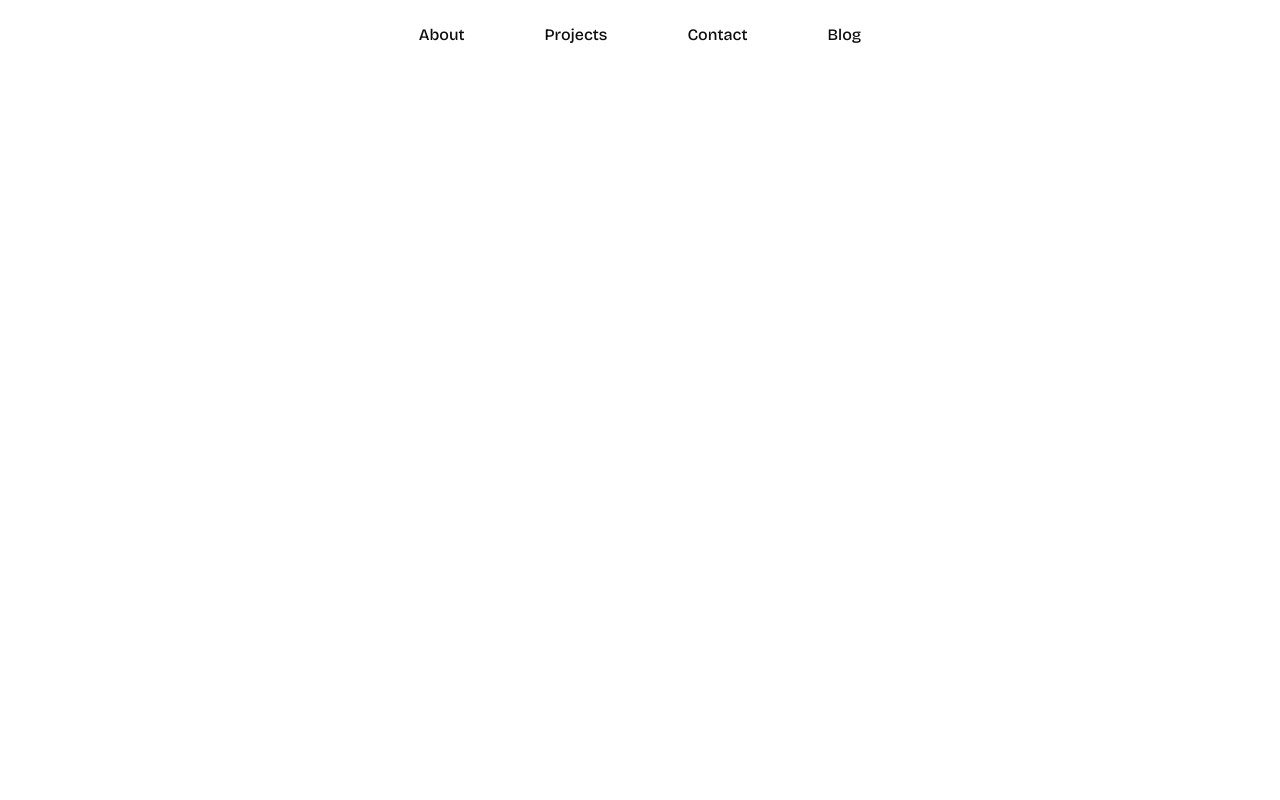
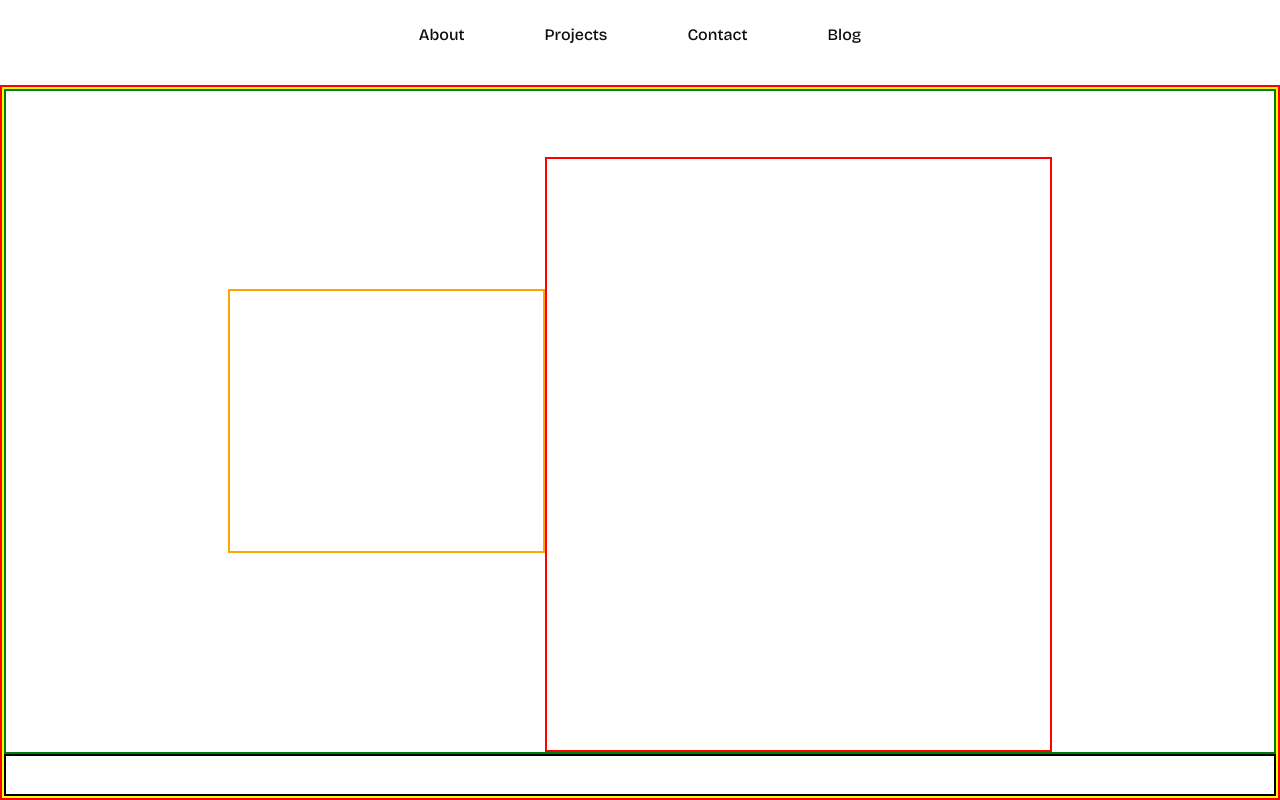
Before and after one commit to Lebo-Madikane/lebo-madikane, a Next.js app: page / in a window 1280 px wide. Built offline with nearby package versions, Linux system fonts and the light colour scheme.

Commit message:
create and insert Hero component

```diff
--- a/src/app/page.js
+++ b/src/app/page.js
@@ -1,10 +1,12 @@
 import Header from "@/components/Header/Header";
-
+import Hero from "@/components/Hero/Hero";
 
 export default function HomePage() {
   return (
     <main>
       <Header />
+      <Hero />
     </main>
   );
+
 }
--- /dev/null
+++ b/src/components/Hero/Hero.js
@@ -0,0 +1,16 @@
+import styles from './Hero.module.scss';
+
+export default function Hero() {
+
+    return (
+        <section className={styles.hero}>
+            <div className={styles.container}>
+                <div className={styles.content}>
+                    <div className={styles.text}></div>
+                    <div className={styles.image}></div>
+                </div>
+                <div className={styles.attributes}></div>
+            </div>
+        </section>
+    )
+}
--- /dev/null
+++ b/src/components/Hero/Hero.module.scss
@@ -0,0 +1,52 @@
+@use '../../styles/variables' as *;
+@use '../../styles/mixins' as *;
+
+.hero {
+    width: 100%;
+    height: calc(100vh - 85px);
+    margin-top: 85px;
+    border: 2px solid red;
+}
+
+.container {
+    height: 100%;
+    border: 2px solid yellow;
+}
+
+.content {
+    height: 94%;
+    border: 2px solid green;
+    display: flex;
+    justify-content: center;
+    align-items: flex-end;
+    flex-wrap: wrap;
+
+    .text {
+        width: 25%;
+        height: 40%;
+        align-self: center;
+        border: 2px solid orange;
+
+        @include mobile{
+            width: 90%;
+            height: 20%;
+            margin-top: 50px;
+        }
+    }
+
+    .image {
+        width: 40%;
+        height: 90%;
+        border: 2px solid red;
+
+        @include mobile {
+            width: 90%;
+            height: 60%;
+        }
+    }
+}
+
+.attributes {
+    height: 6%;
+    border: 2px solid black;
+}
```
